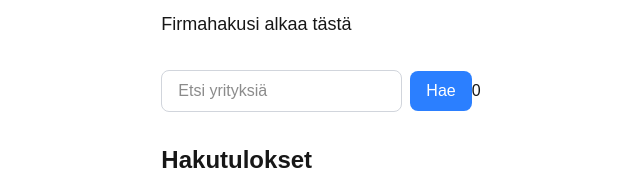
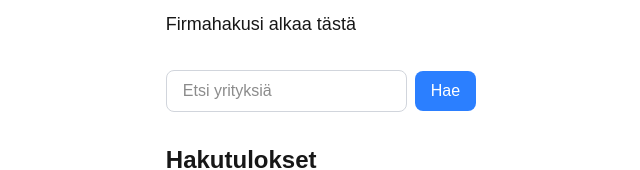
Before and after one commit to tnptm/firmahaku, a Next.js app in the folder firmahaku/: page / in a window 1280 px wide. Shown: the part 142-312 px from the top of the page, without its empty margins (319-959 px from the left). Built offline with nearby package versions, Linux system fonts and the light colour scheme.

Commit message:
Update FirmaHaku.tsx hotfix isloading

```diff
--- a/firmahaku/src/app/components/FirmaHaku.tsx
+++ b/firmahaku/src/app/components/FirmaHaku.tsx
@@ -47,11 +47,9 @@ export default function FirmaHaku() {
                     onClick={handleSearch}
                 >Hae
                 </button>
-                {isLoading & (
-                    <span>
-                        Ladataan tietoja...
-                    </span>
-                )}
+                <span>
+                    { isLoading && 'Ladataan tietoja...' }
+                </span>
             </div>
             <div id="result-container" className="mt-8">
                 <h2 className="text-2xl font-semibold">Hakutulokset</h2>
```
